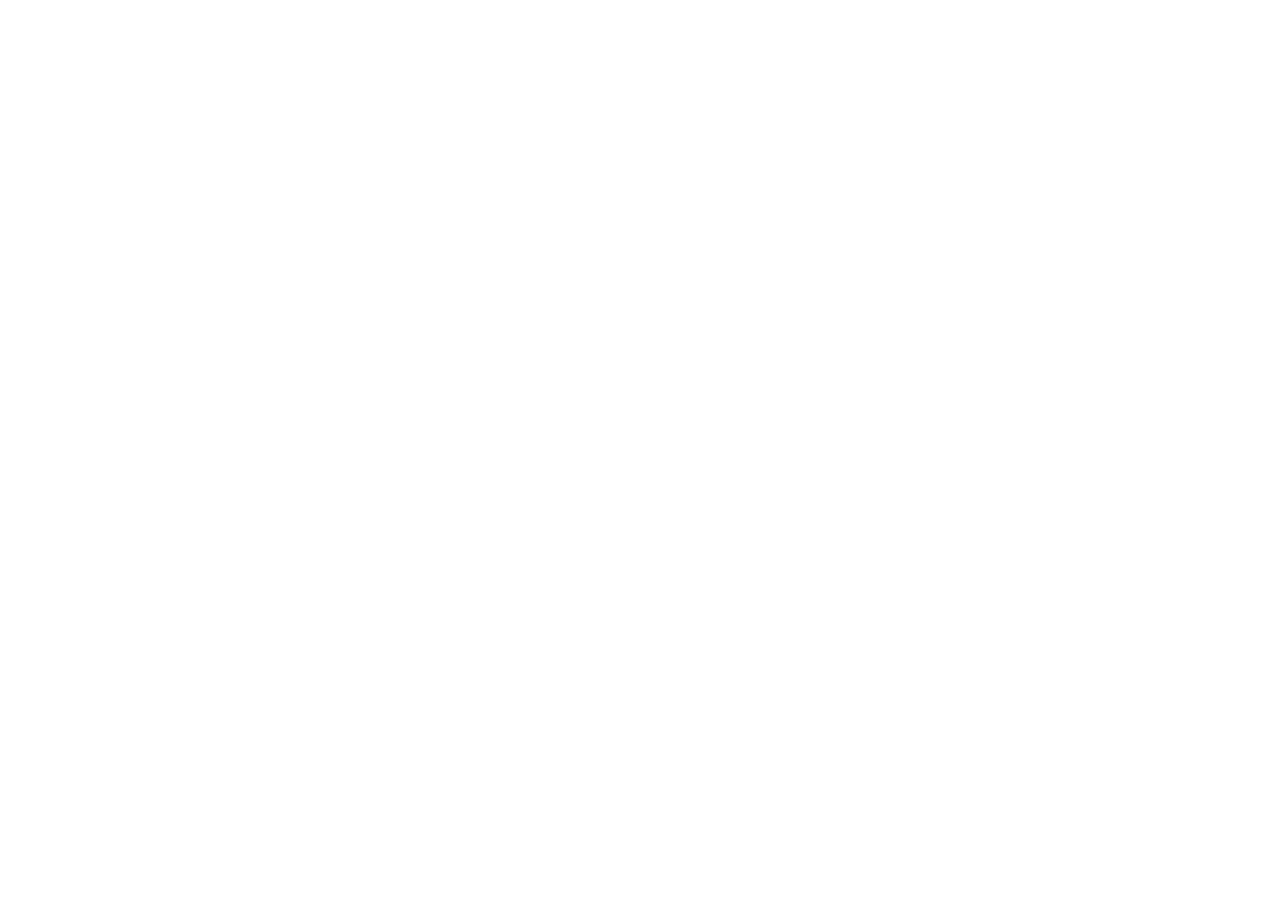
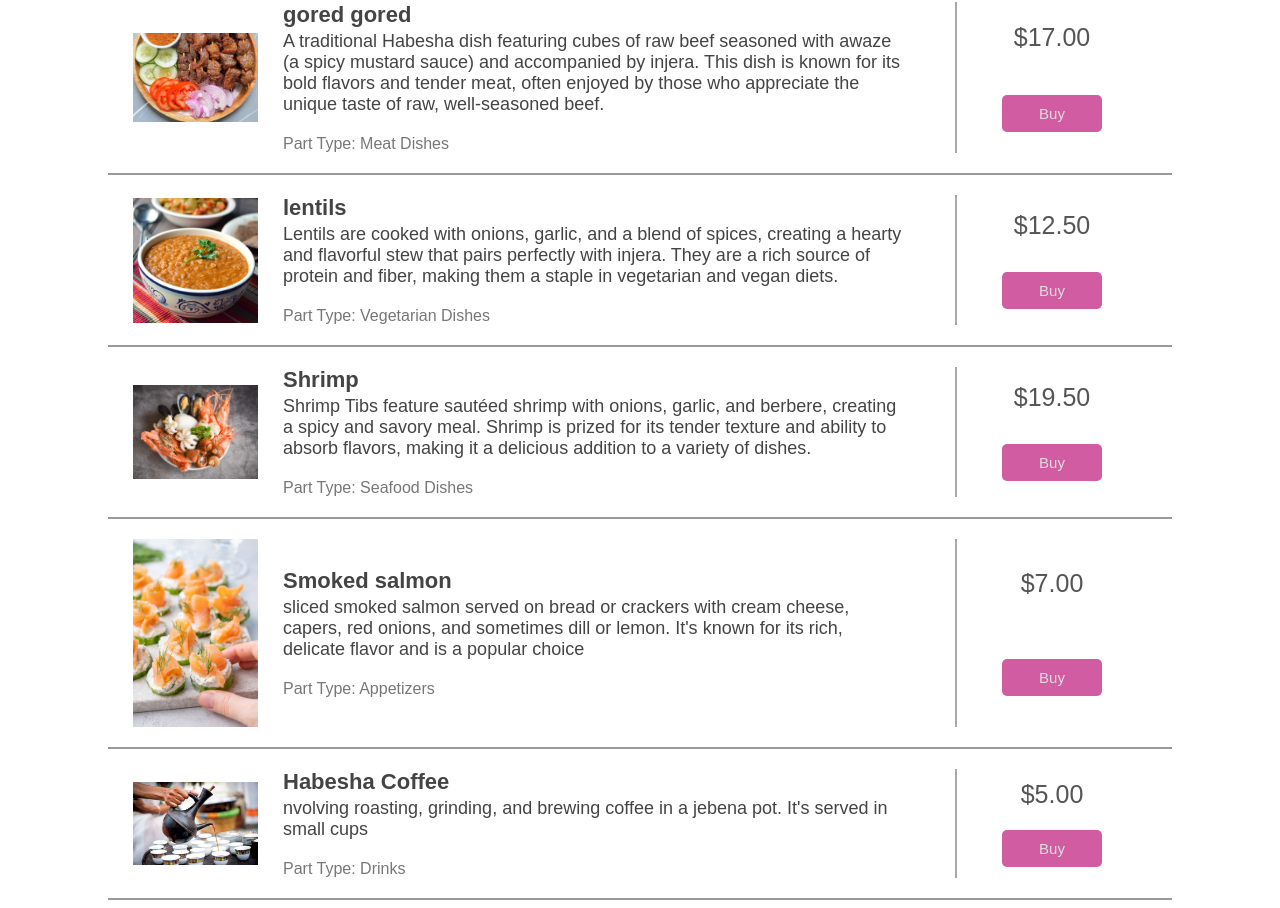
Before and after one commit to FilmonGhirmatzion/Red-Sea-Flavors, an Angular app: page / in a window 1280 px wide. Shown: the part 647-1555 px from the top of the page. Before the commit the page ends 800 px from the top, so only its background shows below. Built offline with nearby package versions, Linux system fonts and the light colour scheme.

Commit message:
repeating the data adding ngFor

```diff
--- a/src/app/catalog/catalog.component.html
+++ b/src/app/catalog/catalog.component.html
@@ -2,15 +2,15 @@
   <div class="filters">
     <a class="button">Vegetarian Dishes</a>
     <a class="button">Meat Dishes</a>
-    <a class="button">Drinks</a>
     <a class="button">Seafood Dishes</a>
     <a class="button">Appetizers</a>
     <a class="button">Kids Menu</a>
+    <a class="button">Drinks</a>
     <a class="button">All</a>
   </div>
 
   <ul class="products">
-    <li class="product-item">
+    <li class="product-item" *ngFor="let product of products">
       <div class="product">
         <div class="product-details">
           <img [src]="getImageUrl(product)" [alt]="product.name" />
--- a/src/app/catalog/catalog.component.ts
+++ b/src/app/catalog/catalog.component.ts
@@ -7,10 +7,11 @@
   styleUrls: ['./catalog.component.css']
 })
 export class CatalogComponent {
-      product: IProduct;
+      products: IProduct[];
 
       constructor(){
-        this.product={
+        this.products=[
+          {
             id: 1,
             description:
               "Qlql is made of Meet it healthy, made with organic ingredients.",
@@ -19,7 +20,76 @@
             category: "Meat Dishes",
             price: 12.5,
             discount: 0.25,
-        };
+          },
+          {
+            id: 17,
+            description: "A delicious Habesha stew made from powdered chickpeas or broad beans, seasoned with onions, garlic, and berbere spice.  ካብ ድኹም ፍሮማይ ወይ ካብ ገፊሕ ባልደንጓ እተሰርሐ ጥዑም ጸብሒ ሃበሻ ሽጕርትን ጻዕዳ ሽጕርትን ቀመማትን ዘለዎ እዩ ነይሩ። ",
+            name: "Shiro",
+            imageName: "shiro.png",
+            category: "Vegetarian Dishes",
+            price: 11.5,
+            discount: 0.2,
+          },
+          {
+            id: 6,
+            description:
+              "delightful Habesha dish made from fresh spinach, sautéed with onions, garlic, and a blend of traditional spices.",
+            name: "Hamli",
+            imageName: "hamli.png",
+            category: "Vegetarian Dishes",
+            price: 10,
+            discount: 0,
+          },
+          {
+            id: 2,
+            description:
+              "A traditional Habesha dish featuring cubes of raw beef seasoned with awaze (a spicy mustard sauce) and accompanied by injera. This dish is known for its bold flavors and tender meat, often enjoyed by those who appreciate the unique taste of raw, well-seasoned beef.",
+            name: "gored gored",
+            imageName: "gored gored.jpg",
+            category: "Meat Dishes",
+            price: 17.0,
+            discount: 0.2,
+          },
+          {
+            id: 3,
+            description:
+              "Lentils are cooked with onions, garlic, and a blend of spices, creating a hearty and flavorful stew that pairs perfectly with injera. They are a rich source of protein and fiber, making them a staple in vegetarian and vegan diets.",
+            name: "lentils",
+            imageName: "lentils.jpg",
+            category: "Vegetarian Dishes",
+            price: 12.5,
+            discount: 0,
+          },
+          {
+            id: 16,
+            description:
+              "Shrimp Tibs feature sautéed shrimp with onions, garlic, and berbere, creating a spicy and savory meal. Shrimp is prized for its tender texture and ability to absorb flavors, making it a delicious addition to a variety of dishes.",
+            name: "Shrimp",
+            imageName: "shrimp.png",
+            category: "Seafood Dishes",
+            price: 19.5,
+            discount: 0.1,
+          },
+          {
+            id: 13,
+            description: "sliced smoked salmon served on bread or crackers with cream cheese, capers, red onions, and sometimes dill or lemon. It's known for its rich, delicate flavor and is a popular choice",
+            name: "Smoked salmon",
+            imageName: "smoked-salmon.jpg",
+            category: "Appetizers",
+            price: 7,
+            discount: 0,
+          },
+          {
+            id: 7,
+            description:
+              "nvolving roasting, grinding, and brewing coffee in a jebena pot. It's served in small cups",
+            name: "Habesha Coffee",
+            imageName: "habesha coffee.jpg",
+            category: "Drinks",
+            price: 5,
+            discount: 0,
+          },
+        ]
       }
 
     getImageUrl(product: IProduct){
```
Lines whose indentation alone changed are shown as unchanged.
